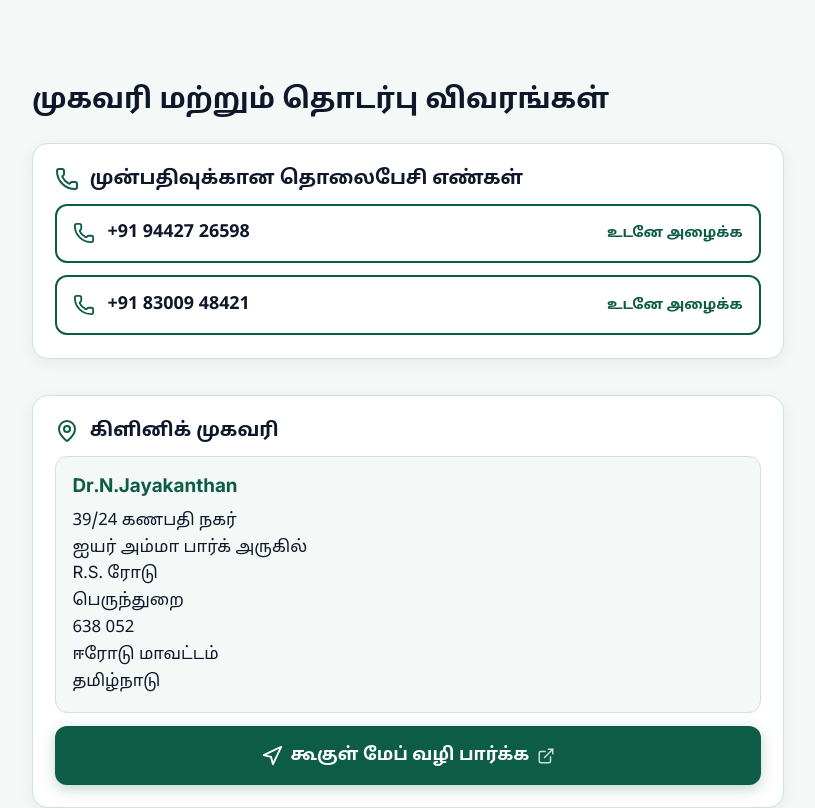
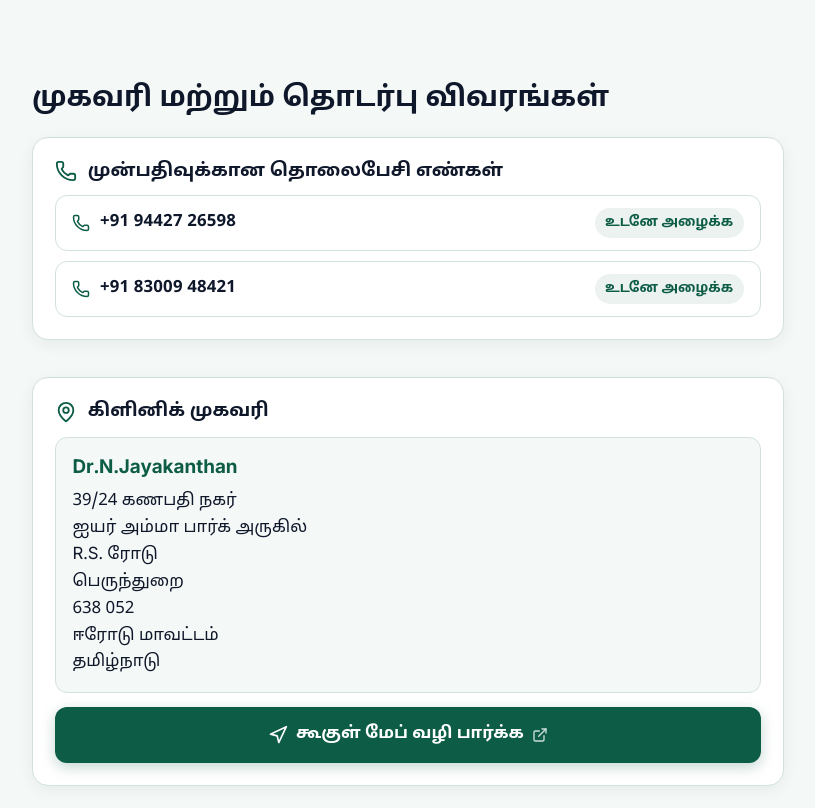
Before and after one commit to Arktosum/jaykay-homeo-website, a React (Vite) app: page / in a window 1280 px wide. Shown: the part 1720-2528 px from the top of the page, without its empty margins (232-1047 px from the left). Built offline with nearby package versions, Linux system fonts and the light colour scheme.

Commit message:
fix: refined phone card proportions, authentic footer statement, and advanced Schema.org SEO

```diff
--- a/src/components/ContactLocation.tsx
+++ b/src/components/ContactLocation.tsx
@@ -10,39 +10,39 @@ export const ContactLocation: React.FC = () => {
   return (
     <section id="contact" className="section-padding" aria-labelledby="contact-heading">
       <div className="container">
-        <div style={{ marginBottom: '1.5rem' }}>
+        <div style={{ marginBottom: '1.25rem' }}>
           <h2 id="contact-heading" className="specialities-title">
             {content.contactSection.title}
           </h2>
         </div>
 
         <div className="contact-stack">
-          {/* Direct Phone Calling Card */}
+          {/* Direct Phone Calling Card with Well-Proportioned Action Buttons */}
           <div className="card phone-action-card">
             <div style={{ display: 'flex', alignItems: 'center', gap: '0.65rem' }}>
-              <Phone size={24} style={{ color: 'var(--color-action)' }} />
-              <h3 style={{ fontSize: '1.2rem', color: 'var(--color-text-main)' }}>
+              <Phone size={22} style={{ color: 'var(--color-action)' }} />
+              <h3 style={{ fontSize: '1.15rem', color: 'var(--color-text-main)' }}>
                 {content.contactSection.phoneHeader}
               </h3>
             </div>
 
-            <div style={{ display: 'flex', flexDirection: 'column', gap: '0.75rem' }}>
+            <div style={{ display: 'flex', flexDirection: 'column', gap: '0.65rem' }}>
               <a href="tel:+919442726598" className="phone-link-button" aria-label="Call +91 94427 26598">
-                <div style={{ display: 'flex', alignItems: 'center', gap: '0.75rem' }}>
-                  <Phone size={22} style={{ color: 'var(--color-action)' }} />
-                  <span>+91 94427 26598</span>
+                <div style={{ display: 'flex', alignItems: 'center', gap: '0.6rem' }}>
+                  <Phone size={18} style={{ color: 'var(--color-action)', flexShrink: 0 }} />
+                  <span className="phone-number-text">+91 94427 26598</span>
                 </div>
-                <span style={{ fontSize: '0.9rem', color: 'var(--color-action)', fontWeight: 700 }}>
+                <span className="phone-call-badge">
                   {content.contactSection.callBtn}
                 </span>
               </a>
 
               <a href="tel:+918300948421" className="phone-link-button" aria-label="Call +91 83009 48421">
-                <div style={{ display: 'flex', alignItems: 'center', gap: '0.75rem' }}>
-                  <Phone size={22} style={{ color: 'var(--color-action)' }} />
-                  <span>+91 83009 48421</span>
+                <div style={{ display: 'flex', alignItems: 'center', gap: '0.6rem' }}>
+                  <Phone size={18} style={{ color: 'var(--color-action)', flexShrink: 0 }} />
+                  <span className="phone-number-text">+91 83009 48421</span>
                 </div>
-                <span style={{ fontSize: '0.9rem', color: 'var(--color-action)', fontWeight: 700 }}>
+                <span className="phone-call-badge">
                   {content.contactSection.callBtn}
                 </span>
               </a>
@@ -52,8 +52,8 @@ export const ContactLocation: React.FC = () => {
           {/* Address & Google Maps Directions Card */}
           <div className="card address-map-card">
             <div style={{ display: 'flex', alignItems: 'center', gap: '0.65rem' }}>
-              <MapPin size={24} style={{ color: 'var(--color-action)' }} />
-              <h3 style={{ fontSize: '1.2rem', color: 'var(--color-text-main)' }}>
+              <MapPin size={22} style={{ color: 'var(--color-action)' }} />
+              <h3 style={{ fontSize: '1.15rem', color: 'var(--color-text-main)' }}>
                 {content.contactSection.addressHeader}
               </h3>
             </div>
@@ -73,9 +73,9 @@ export const ContactLocation: React.FC = () => {
               className="btn btn-primary btn-large"
               aria-label={content.contactSection.getDirectionsBtn}
             >
-              <Navigation size={22} />
+              <Navigation size={20} />
               <span>{content.contactSection.getDirectionsBtn}</span>
-              <ExternalLink size={18} style={{ opacity: 0.8 }} />
+              <ExternalLink size={16} style={{ opacity: 0.8 }} />
             </a>
           </div>
 
--- a/src/content/en.ts
+++ b/src/content/en.ts
@@ -76,7 +76,7 @@ export const enContent: ClinicContent = {
 
   footer: {
     copyright: "Jayakanthan Homeopathy Clinic. All rights reserved.",
-    tagline: "High class original pure homeopathy of 42 years of experience."
+    tagline: "Dedicated to gentle, natural, and individual homeopathic care in Perundurai since 1982."
   },
 
   categories: [
--- a/src/content/ta.ts
+++ b/src/content/ta.ts
@@ -13,7 +13,7 @@ export const taContent: ClinicContent = {
     specialities: "சிகிச்சைகள்",
     about: "மருத்துவமனை பற்றி",
     contact: "தொடர்பு & முகவரி",
-    headerTitle: "ஜெயகாந்தன் ஹோமியோபதி",
+    headerTitle: "ஜெயகாந்தன் ஹோமியோபதி கிளினிக்",
     callAppointment: "முன்பதிவு செய்ய அழைக்கவும்",
     getDirections: "கூகுள் மேப் வழி",
     stickyCall: "அழைக்க",
@@ -44,7 +44,7 @@ export const taContent: ClinicContent = {
     description: "நாள்பட்ட நோய்கள், சர்க்கரை நோய், ஒவ்வாமை, நரம்பு, எலும்பு மற்றும் சருமப் பிரச்சனைகளுக்கு 42 வருட அனுபவமிக்க ஹோமியோபதி சிகிச்சை.",
     allTab: "அனைத்து சிகிச்சைகள்",
     searchPlaceholder: "நோயின் பெயரைத் தேடவும் (எ.கா. தலைவலி, ஆஸ்துமா, தோல்...)",
-    noResults: "தேடிய நோய்列表中 இல்லை.",
+    noResults: "தேடிய நோய் பட்டியலில் இல்லை.",
     totalCountLabel: "மொத்த சிறப்பு சிகிச்சைப் பிரிவுகள்"
   },
 
@@ -76,7 +76,7 @@ export const taContent: ClinicContent = {
 
   footer: {
     copyright: "ஜெயகாந்தன் ஹோமியோபதி கிளினிக். அனைத்து உரிமைகளும் பாதுகாக்கப்பட்டவை.",
-    tagline: "42 வருட அனுபவமிக்க உயர்தர அசல் தூய ஹோமியோபதி சிகிச்சை."
+    tagline: "பெருந்துறையில் 1982 முதல் குடும்பங்களுக்கான பக்கவிளைவில்லாத அசல் ஹோமியோபதி மருத்துவ சேவை."
   },
 
   categories: [
--- a/src/styles/index.css
+++ b/src/styles/index.css
@@ -25,7 +25,7 @@
   --radius-pill: 9999px;
 
   /* Minimum Touch Height (WCAG 2.1) */
-  --touch-min-height: 52px;
+  --touch-min-height: 50px;
 
   /* Card Shadow System */
   --shadow-card: 0 4px 16px rgba(15, 23, 42, 0.06);
@@ -37,7 +37,7 @@
   --transition-normal: 0.25s ease;
 }
 
-/* Reset & Strict Box Model to Prevent Horizontal Scroll */
+/* Reset & Strict Box Model */
 *, *::before, *::after {
   box-sizing: border-box;
   margin: 0;
@@ -48,7 +48,7 @@
 html, body {
   width: 100%;
   max-width: 100vw;
-  overflow-x: hidden !important;     /* Strictly prevent horizontal page scrolling */
+  overflow-x: hidden !important;
   font-family: var(--font-family);
   font-size: 16px;
   color: var(--color-text-main);
@@ -104,7 +104,7 @@ img, svg {
   width: 100%;
   max-width: var(--container-max);
   margin: 0 auto;
-  padding: 0 clamp(1rem, 4vw, 1.5rem);   /* Fluid Side Margins: 16px to 24px */
+  padding: 0 clamp(1rem, 4vw, 1.5rem);
 }
 
 .section-padding {
@@ -127,7 +127,7 @@ img, svg {
   box-shadow: var(--shadow-card-hover);
 }
 
-/* Button System with Responsive Typography */
+/* Button System with Balanced Proportions */
 .btn {
   display: inline-flex;
   align-items: center;
@@ -136,7 +136,7 @@ img, svg {
   padding: 0.85rem 1.25rem;
   min-height: var(--touch-min-height);
   border-radius: var(--radius-button);
-  font-size: clamp(0.92rem, 3.2vw, 1.05rem);
+  font-size: clamp(0.92rem, 3vw, 1.02rem);
   font-weight: 700;
   text-align: center;
   width: 100%;
@@ -171,12 +171,12 @@ img, svg {
 }
 
 .btn-large {
-  font-size: clamp(0.98rem, 3.5vw, 1.1rem);
-  padding: 0.95rem 1.4rem;
-  min-height: 56px;
+  font-size: clamp(0.95rem, 3.2vw, 1.05rem);
+  padding: 0.9rem 1.35rem;
+  min-height: 52px;
 }
 
-/* Site Header - Top Nav Bar Layout with Medical Logo */
+/* Site Header */
 .site-header {
   position: sticky;
   top: 0;
@@ -190,7 +190,7 @@ img, svg {
   display: flex;
   align-items: center;
   justify-content: space-between;
-  padding: 0.65rem clamp(1rem, 4vw, 1.5rem);  /* Fluid horizontal padding */
+  padding: 0.65rem clamp(1rem, 4vw, 1.5rem);
   gap: 0.5rem;
   min-height: 60px;
   max-width: var(--container-max);
@@ -245,7 +245,7 @@ img, svg {
   box-shadow: 0 2px 6px rgba(13, 92, 70, 0.2);
 }
 
-/* Hero Section with Responsive Fluid Typography */
+/* Hero Section */
 .hero-section {
   padding: clamp(1.5rem, 5vw, 2.5rem) 0;
 }
@@ -270,7 +270,7 @@ img, svg {
 }
 
 .hero-title {
-  font-size: clamp(1.5rem, 5.5vw, 2.4rem);   /* Fluid Responsive Scaling */
+  font-size: clamp(1.5rem, 5.5vw, 2.4rem);
   font-weight: 800;
   color: var(--color-text-main);
   letter-spacing: -0.01em;
@@ -473,7 +473,7 @@ img, svg {
   margin-top: 3px;
 }
 
-/* Contact & Location Section */
+/* Contact & Location Section with Balanced Phone Link Proportions */
 .contact-stack {
   display: flex;
   flex-direction: column;
@@ -483,27 +483,41 @@ img, svg {
 .phone-action-card {
   display: flex;
   flex-direction: column;
-  gap: 0.8rem;
+  gap: 0.75rem;
 }
 
 .phone-link-button {
   display: flex;
   align-items: center;
   justify-content: space-between;
-  padding: 0.85rem 1rem;
-  min-height: 52px;
+  padding: 0.75rem 1rem;
+  min-height: 48px;
   background-color: var(--color-surface);
-  border: 2px solid var(--color-action);
+  border: 1.5px solid var(--color-border);
   border-radius: var(--radius-button);
   color: var(--color-text-main);
-  font-size: clamp(0.98rem, 3.5vw, 1.12rem);
-  font-weight: 800;
   transition: all var(--transition-fast);
 }
 
 .phone-link-button:hover, .phone-link-button:focus {
-  background-color: var(--color-action);
-  color: var(--color-surface);
+  border-color: var(--color-action);
+  background-color: rgba(13, 92, 70, 0.04);
+}
+
+.phone-number-text {
+  font-size: clamp(0.95rem, 3.2vw, 1.05rem);
+  font-weight: 700;
+  color: var(--color-text-main);
+  letter-spacing: 0.01em;
+}
+
+.phone-call-badge {
+  font-size: clamp(0.78rem, 2.6vw, 0.85rem);
+  font-weight: 700;
+  color: var(--color-action);
+  background-color: rgba(13, 92, 70, 0.08);
+  padding: 0.25rem 0.65rem;
+  border-radius: var(--radius-pill);
 }
 
 .address-map-card {
@@ -564,6 +578,7 @@ img, svg {
   font-size: clamp(0.88rem, 3vw, 0.98rem);
   color: #a7f3d0;
   max-width: 550px;
+  line-height: 1.55;
 }
 
 .footer-copyright {
```
Also changed, not shown: index.html (+33 -12 lines).
